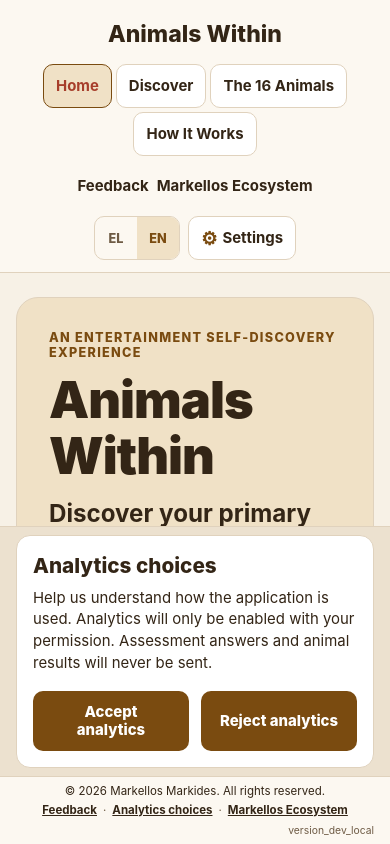
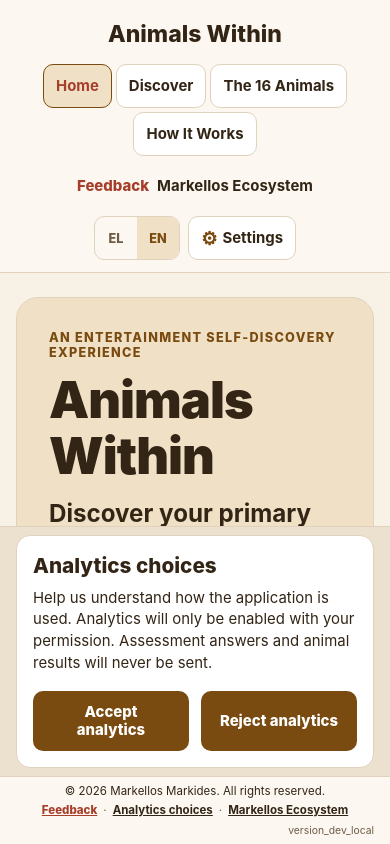
Before and after one commit to mmark76/DiscoverYourTrueNature, a React Native app: screen / in a window 390 px wide. Built offline with nearby package versions, Linux system fonts and the light colour scheme.

Commit message:
Keep Feedback in English and highlight it
Keep the public Feedback label in English for both languages and apply a theme-aware accent color in the header and footer.

```diff
--- a/src/shared/components/AppFooter.tsx
+++ b/src/shared/components/AppFooter.tsx
@@ -58,11 +58,11 @@ export function AppFooter() {
         >
           <View style={styles.linkGroup}>
             <ExternalTextLink
-              accessibilityLabel={content.footer.feedbackAccessibilityLabel}
-              label={content.footer.feedbackLabel}
+              accessibilityLabel="Feedback μέσω email"
+              label="Feedback"
               url={feedbackUrl}
               style={styles.link}
-              textStyle={styles.linkLabel}
+              textStyle={styles.feedbackLinkLabel}
             />
             <View style={styles.linkPair}>
               <AppText accessibilityElementsHidden style={styles.separator}>·</AppText>
@@ -130,6 +130,7 @@ function createStyles(colors: SemanticColors) {
     linkPair: { alignItems: 'center', flexDirection: 'row', flexShrink: 1, gap: 6, minWidth: 0 },
     link: { flexShrink: 1, justifyContent: 'center' },
     linkLabel: { color: colors.footerText, fontSize: 10, lineHeight: 14, textDecorationLine: 'underline' },
+    feedbackLinkLabel: { color: colors.accent, fontSize: 10, fontWeight: '800', lineHeight: 14, textDecorationLine: 'underline' },
     separator: { color: colors.footerMuted, fontSize: 10, lineHeight: 14 },
     buildVersion: {
       color: colors.footerMuted,
--- a/src/shared/components/AppHeader.tsx
+++ b/src/shared/components/AppHeader.tsx
@@ -106,17 +106,17 @@ export function AppHeader({ currentScreen, onNavigate, onOpenSettings }: AppHead
           testID="header-right-zone"
         >
           <View
-            accessibilityLabel={`${content.header.feedback}, ${content.header.ecosystemLink}`}
+            accessibilityLabel={`Feedback, ${content.header.ecosystemLink}`}
             role="group"
             style={styles.headerLinkGroup}
             testID="header-link-group"
           >
             <ExternalTextLink
-              accessibilityLabel={content.header.feedbackAccessibilityLabel}
-              label={content.header.feedback}
+              accessibilityLabel="Feedback μέσω email"
+              label="Feedback"
               url={feedbackUrl}
               style={styles.headerTextLink}
-              textStyle={styles.headerLinkLabel}
+              textStyle={styles.feedbackLinkLabel}
             />
             <ExternalTextLink
               label={content.header.ecosystemLink}
@@ -211,6 +211,7 @@ function createStyles(colors: SemanticColors) {
     headerControlGroup: { alignItems: 'center', flexDirection: 'row', flexShrink: 0, gap: theme.layout.controlGap },
     headerTextLink: { justifyContent: 'center', minHeight: 44 },
     headerLinkLabel: { color: colors.text, fontSize: 13, fontWeight: '700' },
+    feedbackLinkLabel: { color: colors.accent, fontSize: 13, fontWeight: '800' },
     languageSelector: { borderColor: colors.border, borderRadius: theme.radius.sm, borderWidth: 1, flexDirection: 'row', overflow: 'hidden' },
     languageOption: { alignItems: 'center', justifyContent: 'center', minHeight: 42, minWidth: 42 },
     languageOptionSelected: { backgroundColor: colors.selection },
```
